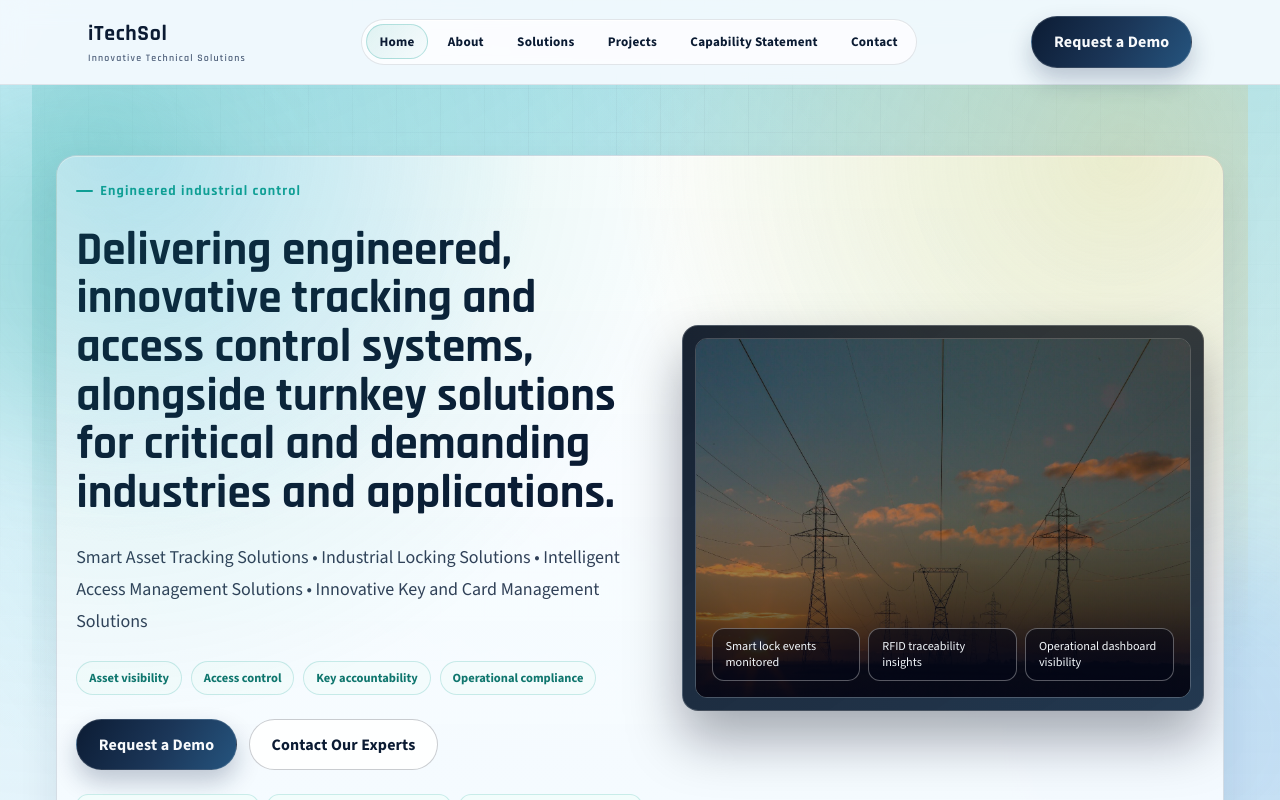
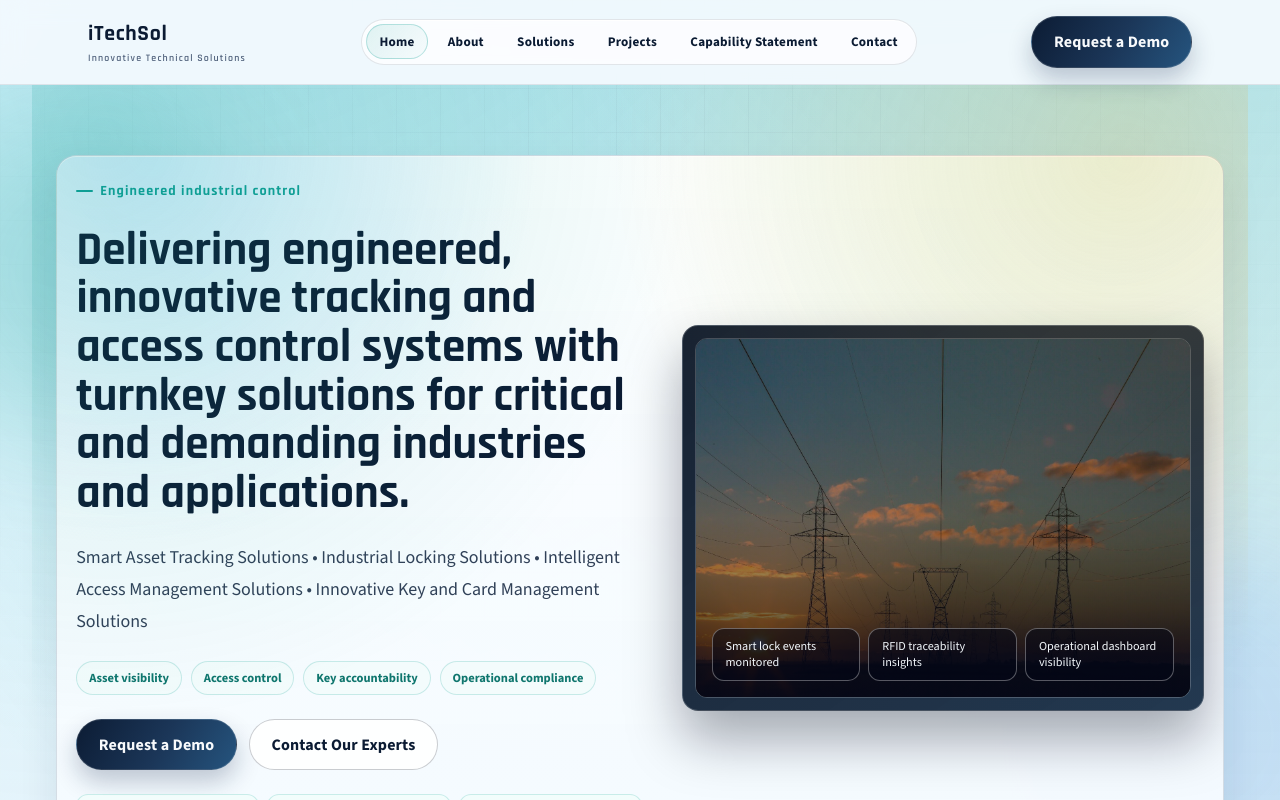
Before and after one commit to aniketh1409/website-itechsol, a Next.js app: page / in a window 1280 px wide. Shown: the top 800 px of the page. Built offline with nearby package versions, Linux system fonts and the light colour scheme.

Commit message:
delivery message

```diff
--- a/src/app/page.tsx
+++ b/src/app/page.tsx
@@ -72,7 +72,7 @@ export default function Home() {
             <p className="section-eyebrow">Engineered industrial control</p>
             <h1 className="section-title text-[clamp(2.05rem,5.4vw,3.85rem)] leading-[0.96] text-slate-900">
               Delivering engineered, innovative tracking and access control
-              systems, alongside turnkey solutions for critical and demanding
+              systems with turnkey solutions for critical and demanding
               industries and applications.
             </h1>
             <p className="max-w-3xl text-lg leading-8 text-slate-700">
```
